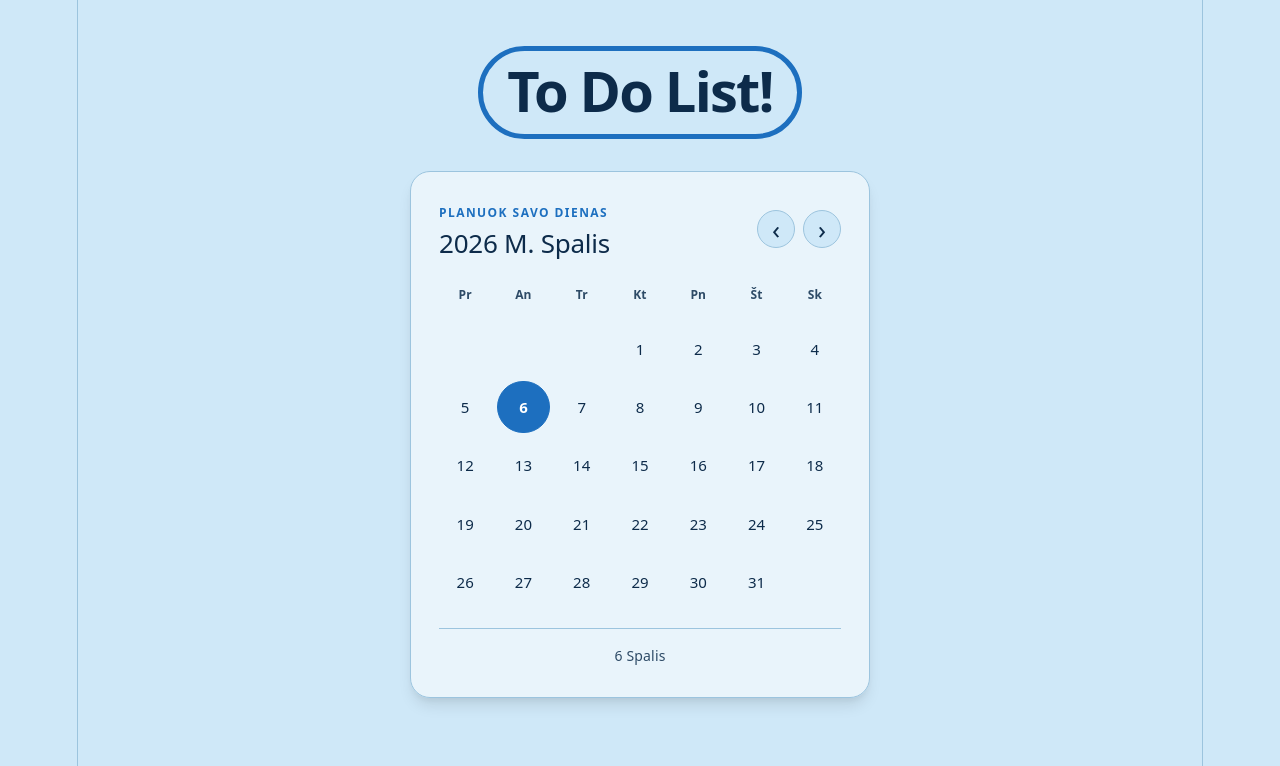
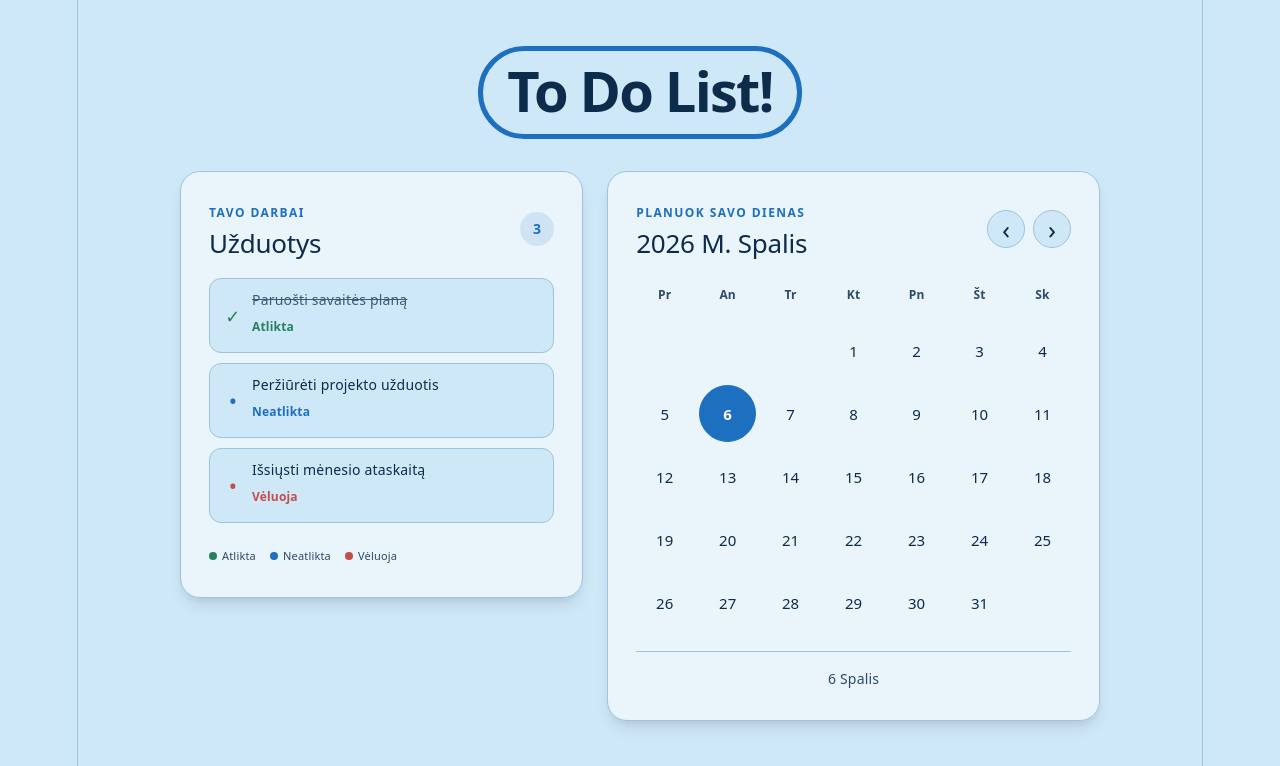
Before and after one commit to vytautasmurauskas8-oss/terminal_praktika, a React (Vite) app: page / in a window 1280 px wide. Shown: the top 766 px of the page. Built offline with nearby package versions, Linux system fonts and the light colour scheme.

Commit message:
uzduociu lentelės pridėjimas

```diff
--- a/src/App.css
+++ b/src/App.css
@@ -20,10 +20,18 @@
   line-height: 1.1;
 }
 
+.planner-layout {
+  width: min(100% - 48px, 920px);
+  margin: 14px auto 48px;
+  display: grid;
+  grid-template-columns: minmax(250px, 0.9fr) minmax(360px, 1.1fr);
+  align-items: start;
+  gap: 24px;
+}
+
+.tasks-section,
 .calendar-section {
-  width: min(100% - 40px, 460px);
   box-sizing: border-box;
-  margin: 14px auto 48px;
   padding: 28px;
   border: 1px solid var(--border);
   border-radius: 20px;
@@ -31,6 +39,57 @@
   box-shadow: var(--shadow);
   text-align: left;
 }
+
+.tasks-heading {
+  display: flex;
+  align-items: center;
+  justify-content: space-between;
+  margin-bottom: 20px;
+}
+
+.tasks-heading h2 { margin: 2px 0 0; font-size: 26px; }
+
+.task-count {
+  display: grid;
+  width: 34px;
+  height: 34px;
+  place-items: center;
+  border-radius: 50%;
+  background: var(--accent-bg);
+  color: var(--accent);
+  font-size: 14px;
+  font-weight: 700;
+}
+
+.task-list { display: grid; gap: 10px; margin: 0; padding: 0; list-style: none; }
+
+.task-item {
+  display: grid;
+  grid-template-columns: 22px minmax(0, 1fr);
+  align-items: center;
+  gap: 4px 8px;
+  padding: 12px;
+  border: 1px solid var(--border);
+  border-radius: 12px;
+  background: var(--bg);
+}
+
+.task-indicator { grid-row: span 2; font-size: 18px; font-weight: 700; text-align: center; }
+.task-title { color: var(--text-h); font-size: 14px; line-height: 1.35; }
+.task-status { font-size: 12px; font-weight: 700; }
+.task-done .task-indicator, .task-done .task-status { color: #25815d; }
+.task-pending .task-indicator, .task-pending .task-status { color: var(--accent); }
+.task-overdue .task-indicator, .task-overdue .task-status { color: #c64b4b; }
+.task-done .task-title { text-decoration: line-through; opacity: .75; }
+
+.task-legend { display: flex; flex-wrap: wrap; gap: 10px 14px; margin-top: 20px; color: var(--text); font-size: 11px; }
+.task-legend span { display: inline-flex; align-items: center; gap: 5px; }
+.legend-dot { width: 8px; height: 8px; border-radius: 50%; }
+.legend-done { background: #25815d; }
+.legend-pending { background: var(--accent); }
+.legend-overdue { background: #c64b4b; }
+
+.calendar-section { width: 100%; margin: 0; }
 
 .calendar-heading {
   display: flex;
@@ -155,7 +214,12 @@
 @media (max-width: 520px) {
   .app-header { padding-top: 32px; }
   .title-outline { border-width: 4px; padding: 8px 18px 10px; }
-  .calendar-section { padding: 22px 18px; }
+  .planner-layout { width: min(100% - 32px, 460px); grid-template-columns: 1fr; gap: 16px; margin-top: 10px; }
+  .tasks-section, .calendar-section { padding: 22px 18px; }
   .calendar-grid { gap: 3px; }
   .calendar-day { font-size: 14px; }
 }
+
+@media (min-width: 521px) and (max-width: 760px) {
+  .planner-layout { width: min(100% - 40px, 560px); grid-template-columns: 1fr; }
+}
--- a/src/App.jsx
+++ b/src/App.jsx
@@ -3,6 +3,11 @@ import './App.css'
 
 const monthNames = new Intl.DateTimeFormat('lt-LT', { month: 'long', year: 'numeric' })
 const weekDays = ['Pr', 'An', 'Tr', 'Kt', 'Pn', 'Št', 'Sk']
+const tasks = [
+  { id: 1, title: 'Paruošti savaitės planą', status: 'done', label: 'Atlikta' },
+  { id: 2, title: 'Peržiūrėti projekto užduotis', status: 'pending', label: 'Neatlikta' },
+  { id: 3, title: 'Išsiųsti mėnesio ataskaitą', status: 'overdue', label: 'Vėluoja' },
+]
 
 function App() {
   const today = new Date()
@@ -23,6 +28,31 @@ function App() {
       <header className="app-header">
         <h1 className="title-outline">To Do List!</h1>
       </header>
+
+      <div className="planner-layout">
+        <aside className="tasks-section" aria-labelledby="tasks-heading">
+          <div className="tasks-heading">
+            <div>
+              <p className="eyebrow">Tavo darbai</p>
+              <h2 id="tasks-heading">Užduotys</h2>
+            </div>
+            <span className="task-count">{tasks.length}</span>
+          </div>
+          <ul className="task-list">
+            {tasks.map((task) => (
+              <li className={`task-item task-${task.status}`} key={task.id}>
+                <span className="task-indicator" aria-hidden="true">{task.status === 'done' ? '✓' : '•'}</span>
+                <span className="task-title">{task.title}</span>
+                <span className="task-status">{task.label}</span>
+              </li>
+            ))}
+          </ul>
+          <div className="task-legend" aria-label="Užduočių būsenos">
+            <span><i className="legend-dot legend-done" />Atlikta</span>
+            <span><i className="legend-dot legend-pending" />Neatlikta</span>
+            <span><i className="legend-dot legend-overdue" />Vėluoja</span>
+          </div>
+        </aside>
 
       <section className="calendar-section" aria-label="Kalendorius">
         <div className="calendar-heading">
@@ -50,6 +80,7 @@ function App() {
         </div>
         <p className="selected-date">{selectedDate ? `${selectedDate} ${new Intl.DateTimeFormat('lt-LT', { month: 'long' }).format(displayedMonth)}` : 'Pasirink dieną'}</p>
       </section>
+      </div>
     </main>
   )
 }
```
